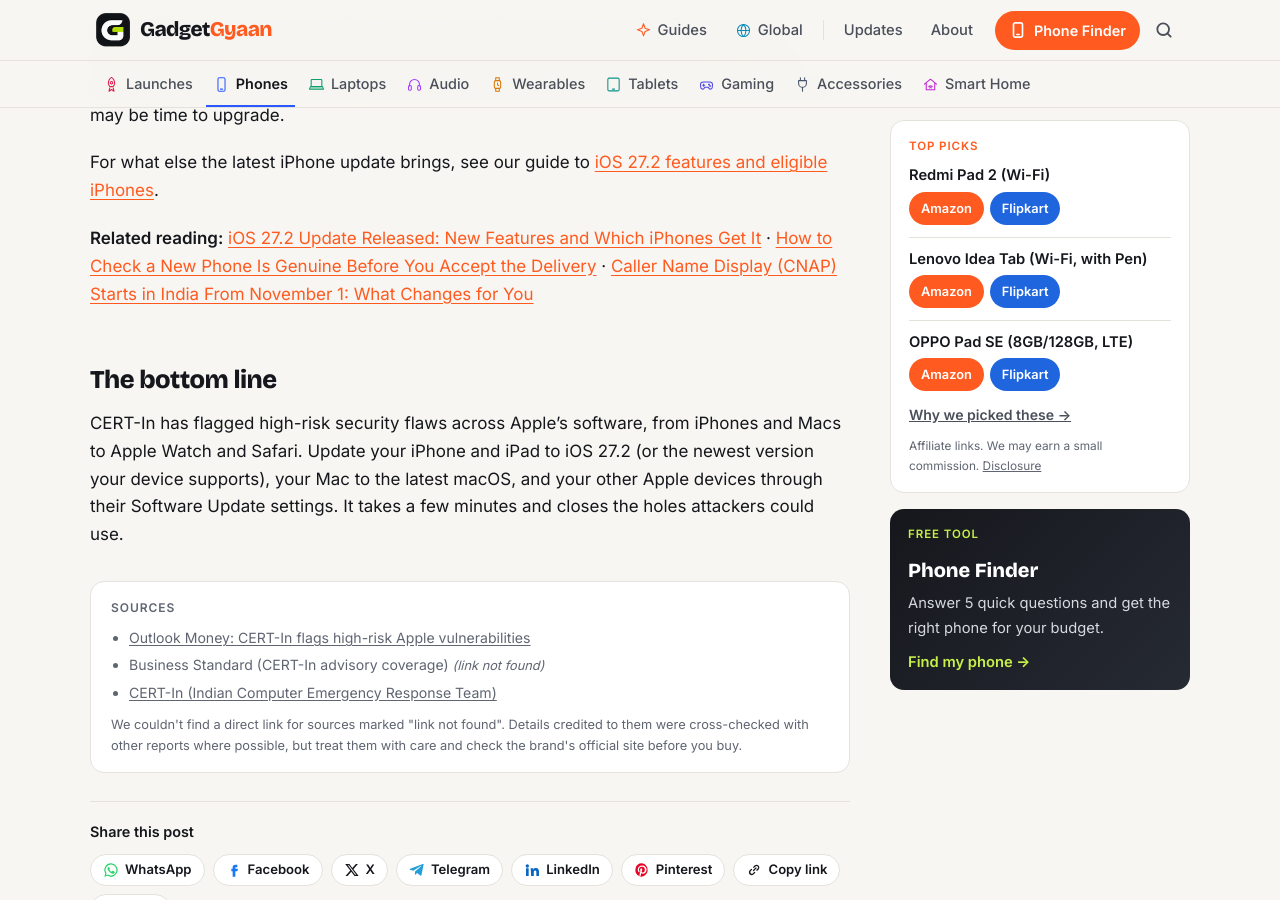
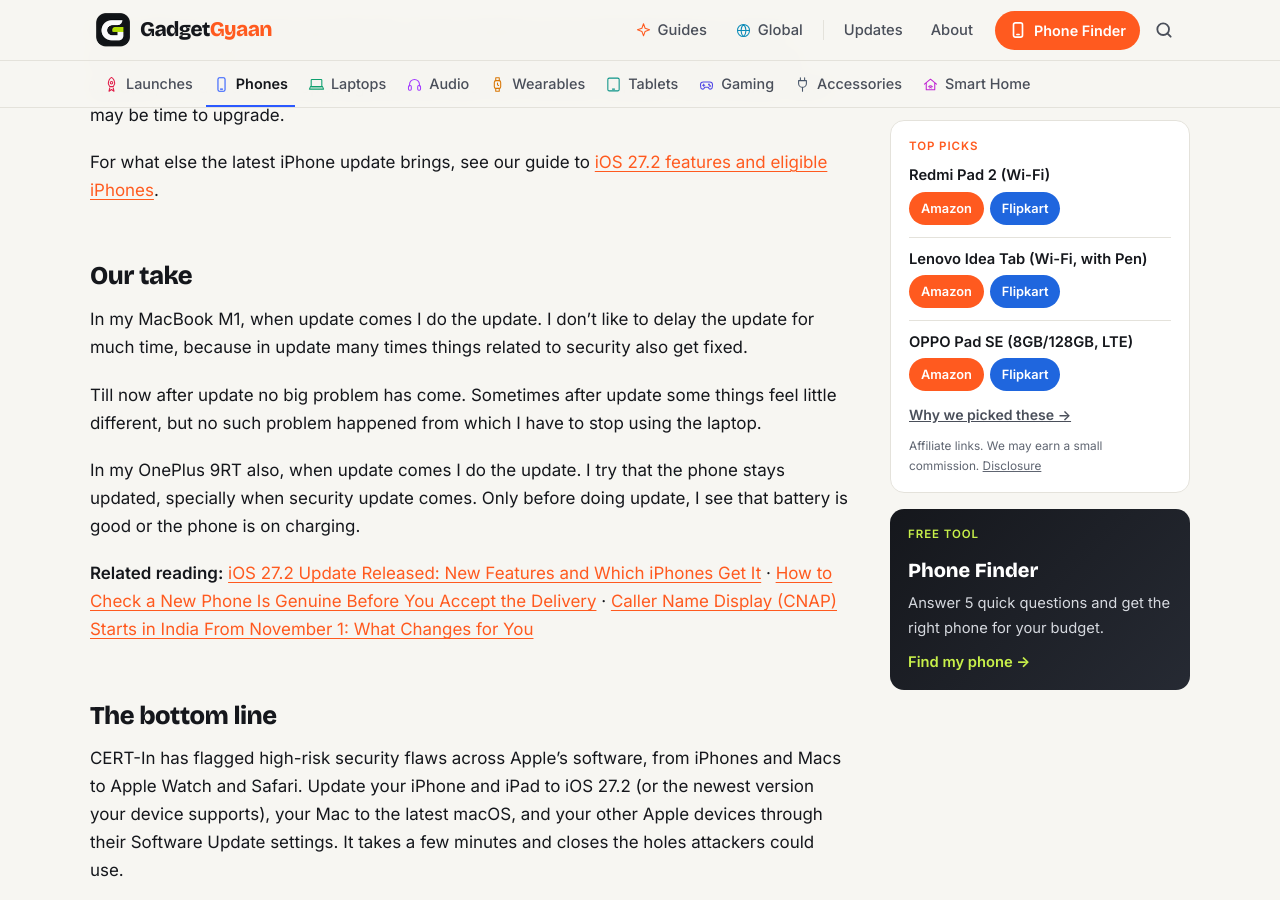
Before and after one commit to kiteksood167/kiteksood167.github.io, a Jekyll site: the page built from _posts/2026-10-30-cert-in-apple-security-warning-update-iphone-mac.md, in a window 1280 px wide and 900 px high, scrolled down 3883 px. Built offline with Jekyll 4.4.1, drawn with Linux system fonts in a browser that asks for light colours; comment, search, counter and statistics services are not loaded; some of the changed text lies outside the part shown.

Commit message:
CERT-In Apple warning: add owner's Our take
Co-Authored-By: Claude Opus 5.5 <noreply@anthropic.com>
Claude-Session: https://claude.ai/code/session_01WQRPmSxMwztgHXfstCGpBN

```diff
--- a/_posts/2026-10-30-cert-in-apple-security-warning-update-iphone-mac.md
+++ b/_posts/2026-10-30-cert-in-apple-security-warning-update-iphone-mac.md
@@ -79,6 +80,14 @@ If your iPhone is too old to get iOS 27.2, check whether it can install iOS 26.7
 
 For what else the latest iPhone update brings, see our guide to [iOS 27.2 features and eligible iPhones](/ios-27-2-update-features-eligible-iphones/).
 
+## Our take
+
+In my MacBook M1, when update comes I do the update. I don't like to delay the update for much time, because in update many times things related to security also get fixed.
+
+Till now after update no big problem has come. Sometimes after update some things feel little different, but no such problem happened from which I have to stop using the laptop.
+
+In my OnePlus 9RT also, when update comes I do the update. I try that the phone stays updated, specially when security update comes. Only before doing update, I see that battery is good or the phone is on charging.
+
 **Related reading:** [iOS 27.2 Update Released: New Features and Which iPhones Get It](/ios-27-2-update-features-eligible-iphones/) · [How to Check a New Phone Is Genuine Before You Accept the Delivery](/check-new-phone-genuine-before-accepting-delivery/) · [Caller Name Display (CNAP) Starts in India From November 1: What Changes for You](/cnap-caller-name-display-india-november-1/)
 
 ## The bottom line
```
Also changed, not shown: other parts of _posts/2026-10-30-cert-in-apple-security-warning-update-iphone-mac.md (+1 -0 lines).
